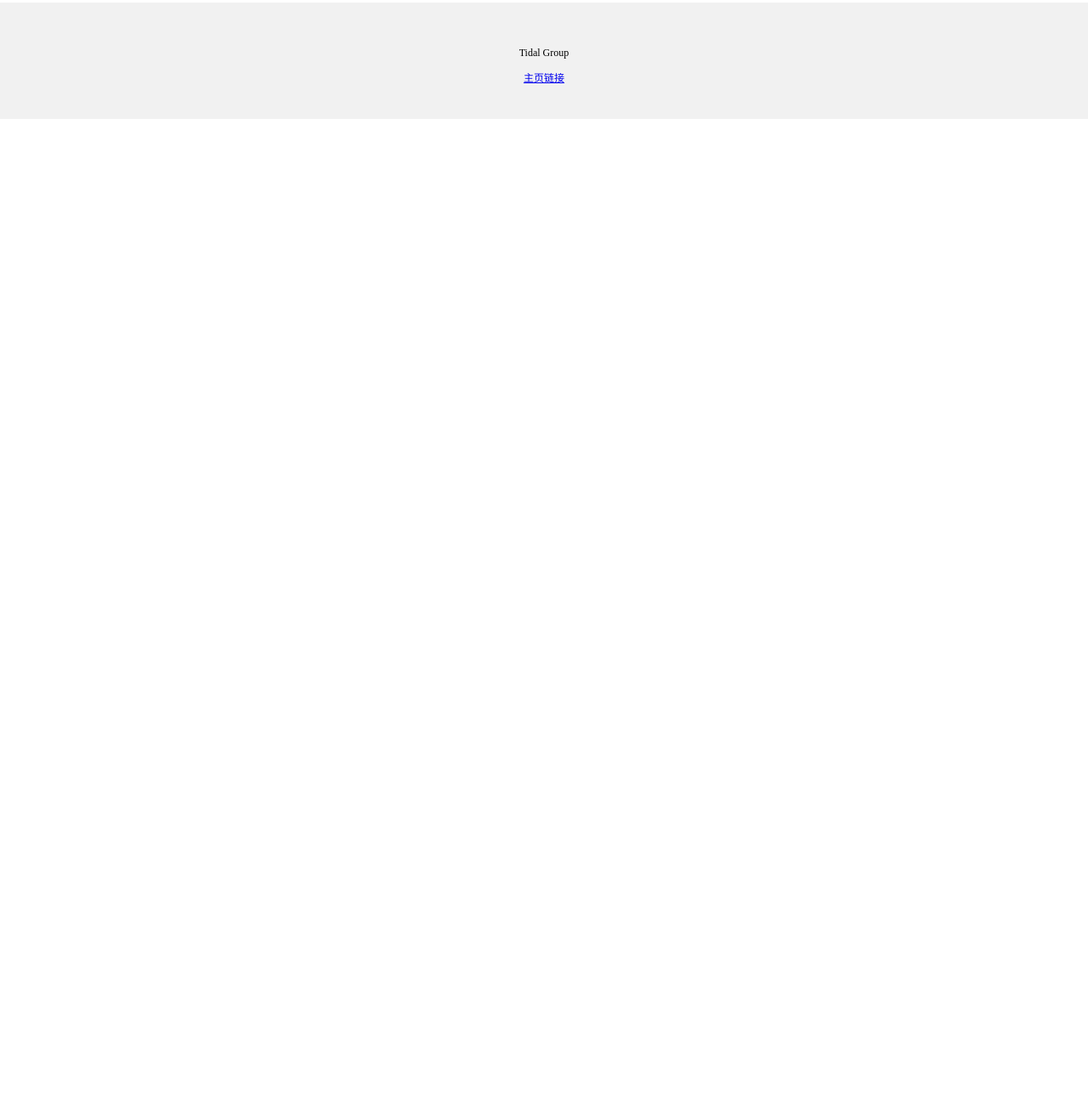
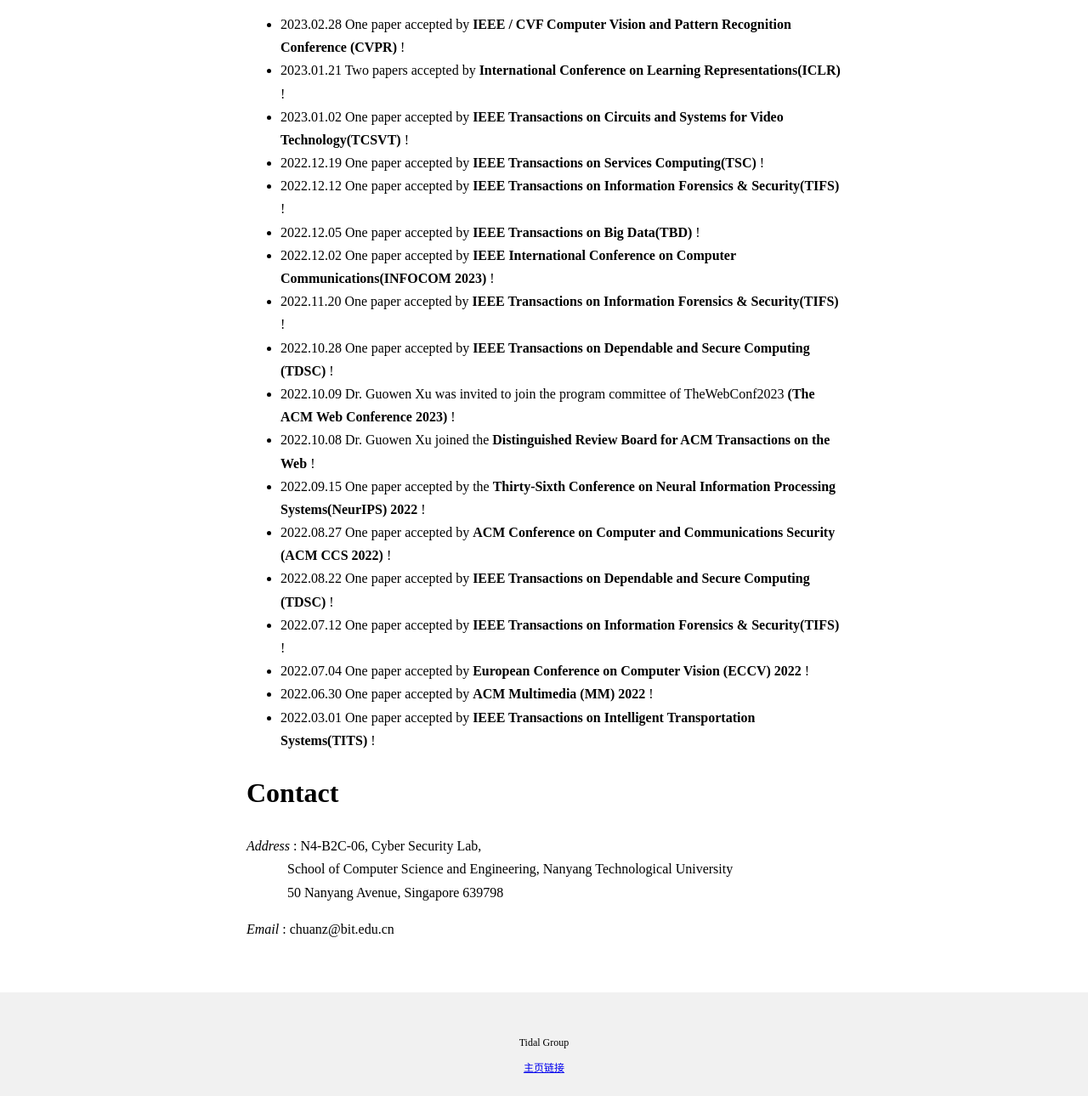
Before and after one commit to TidalGroup/Tidal, a plain HTML site: page index.html in a window 1280 px wide. Shown: the part 466-1756 px from the top of the page at 85% size. Before the commit the page ends 800 px from the top, so only its background shows below. Drawn offline with Linux system fonts and the light colour scheme.

Commit message:
Update index.html

```diff
--- a/index.html
+++ b/index.html
@@ -16,7 +16,7 @@
     text-align: center;
     padding : 40px;
   ">
-    <img src = 'https://github.com/TidalGroup/Tidal/blob/main/bitlogo1.png?raw=true' alt="bit" width="80">
+    <img src = 'https://github.com/TidalGroup/Tidal/blob/main/bitlogo1.png?raw=true' alt="bit" width="200">
   </div>
 
   <div style="
@@ -25,12 +25,118 @@
   padding : 15px;
   line-height : 1.7;
   ">
-    <p>Tidal Group</p>
-    <p>Tidal Group</p>
-    <p>Tidal Group</p>
-    <p>Tidal Group</p>
-    <p>Tidal Group</p>
-    <p>Tidal Group</p>
+     <h1 class="page__title" itemprop="headline">About Us</h1>
+
+    <p>I am currently a Research Fellow at Nanyang Technolgoical University. I obtained my Ph.D. degree from University of Electronic Science and Technology of China. I prefer to work on applying cryptographic techniques in building secure protocols to solve problems in real application scenarios. My current research intertests focus on different topics related to AI Security and Privacy. </p>
+
+  <h1 id="whats-news">What’s News</h1>
+      <ul>
+          <li>
+              2023.02.28 One paper accepted by
+              <strong>IEEE / CVF Computer Vision and Pattern Recognition Conference (CVPR)</strong>
+              !
+          </li>
+          <li>
+              2023.01.21 Two papers accepted by
+              <strong>International Conference on Learning Representations(ICLR)</strong>
+              !
+          </li>
+          <li>
+              2023.01.02 One paper accepted by
+              <strong>IEEE Transactions on Circuits and Systems for Video Technology(TCSVT)</strong>
+              !
+          </li>
+          <li>
+              2022.12.19 One paper accepted by
+              <strong>IEEE Transactions on Services Computing(TSC)</strong>
+              !
+          </li>
+          <li>
+              2022.12.12 One paper accepted by
+              <strong>IEEE Transactions on Information Forensics &amp; Security(TIFS)</strong>
+              !
+          </li>
+          <li>
+              2022.12.05 One paper accepted by
+              <strong>IEEE Transactions on Big Data(TBD)</strong>
+              !
+          </li>
+          <li>
+              2022.12.02 One paper accepted by
+              <strong>IEEE International Conference on Computer Communications(INFOCOM 2023)</strong>
+              !
+          </li>
+          <li>
+              2022.11.20 One paper accepted by
+              <strong>IEEE Transactions on Information Forensics &amp; Security(TIFS)</strong>
+              !
+          </li>
+          <li>
+              2022.10.28 One paper accepted by
+              <strong>IEEE Transactions on Dependable and Secure Computing (TDSC)</strong>
+              !
+          </li>
+          <li>
+              2022.10.09 Dr. Guowen Xu was invited to join the program committee of TheWebConf2023
+              <strong>(The ACM Web Conference 2023)</strong>
+              !
+          </li>
+          <li>
+              2022.10.08 Dr. Guowen Xu joined the
+              <strong>Distinguished Review Board for ACM Transactions on the Web</strong>
+              !
+          </li>
+          <li>
+              2022.09.15 One paper accepted by the
+              <strong>Thirty-Sixth Conference on Neural Information Processing Systems(NeurIPS) 2022</strong>
+              !
+          </li>
+          <li>
+              2022.08.27 One paper accepted by
+              <strong>ACM Conference on Computer and Communications Security (ACM CCS 2022)</strong>
+              !
+          </li>
+          <li>
+              2022.08.22 One paper accepted by
+              <strong>IEEE Transactions on Dependable and Secure Computing (TDSC)</strong>
+              !
+          </li>
+          <li>
+              2022.07.12 One paper accepted by
+              <strong>IEEE Transactions on Information Forensics &amp; Security(TIFS)</strong>
+              !
+          </li>
+          <li>
+              2022.07.04 One paper accepted by
+              <strong>European Conference on Computer Vision (ECCV) 2022</strong>
+              !
+          </li>
+          <li>
+              2022.06.30 One paper accepted by
+              <strong>ACM Multimedia (MM) 2022</strong>
+              !
+          </li>
+          <li>
+              2022.03.01 One paper accepted by
+              <strong>IEEE Transactions on Intelligent Transportation Systems(TITS)</strong>
+              !
+          </li>
+      </ul>
+
+    <h1 id="contact">Contact</h1>
+      <p>
+          <em>Address</em>
+          : N4-B2C-06, Cyber Security Lab,
+          <br/>
+                        School of Computer Science and Engineering, Nanyang Technological University
+          <br/>
+                        50 Nanyang Avenue, Singapore 639798
+      </p>
+      <p>
+          <em>Email</em>
+          : chuanz@bit.edu.cn
+      </p>
+
   </div>
 
   <div style="
```
